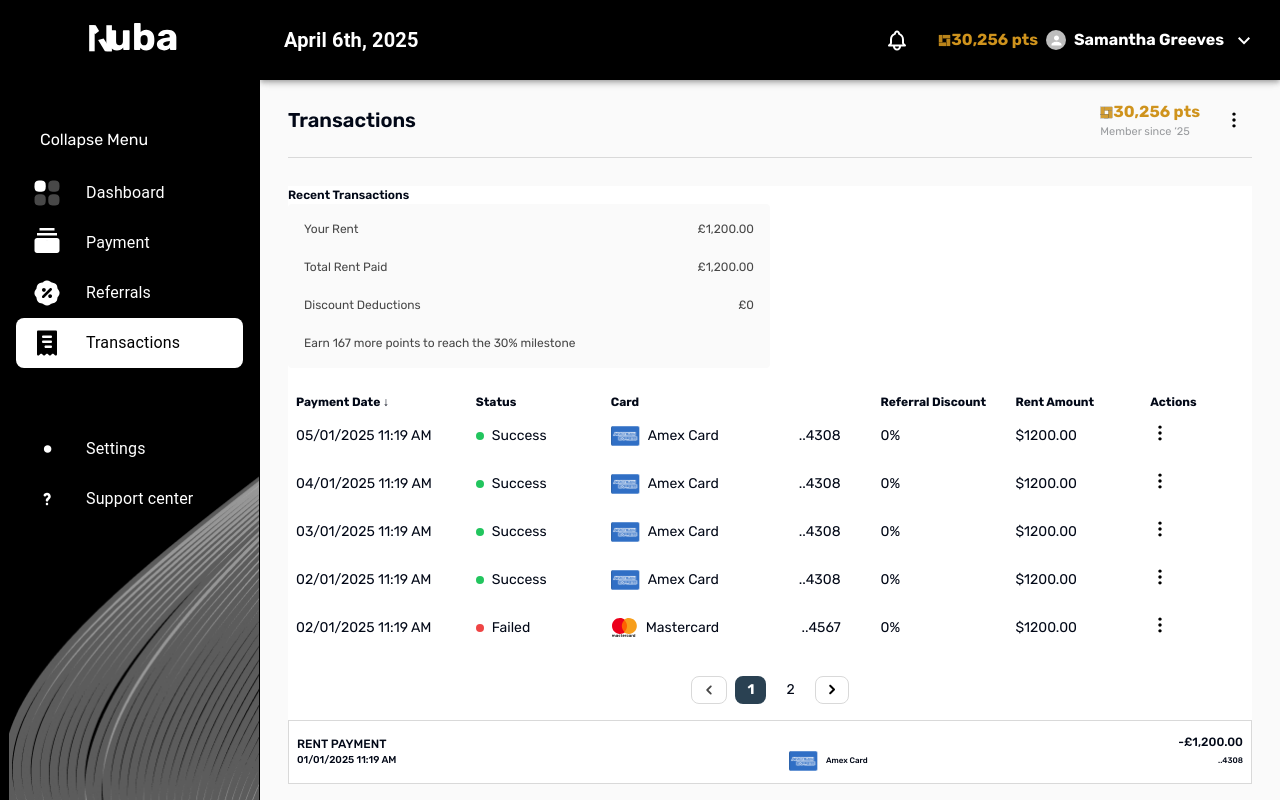
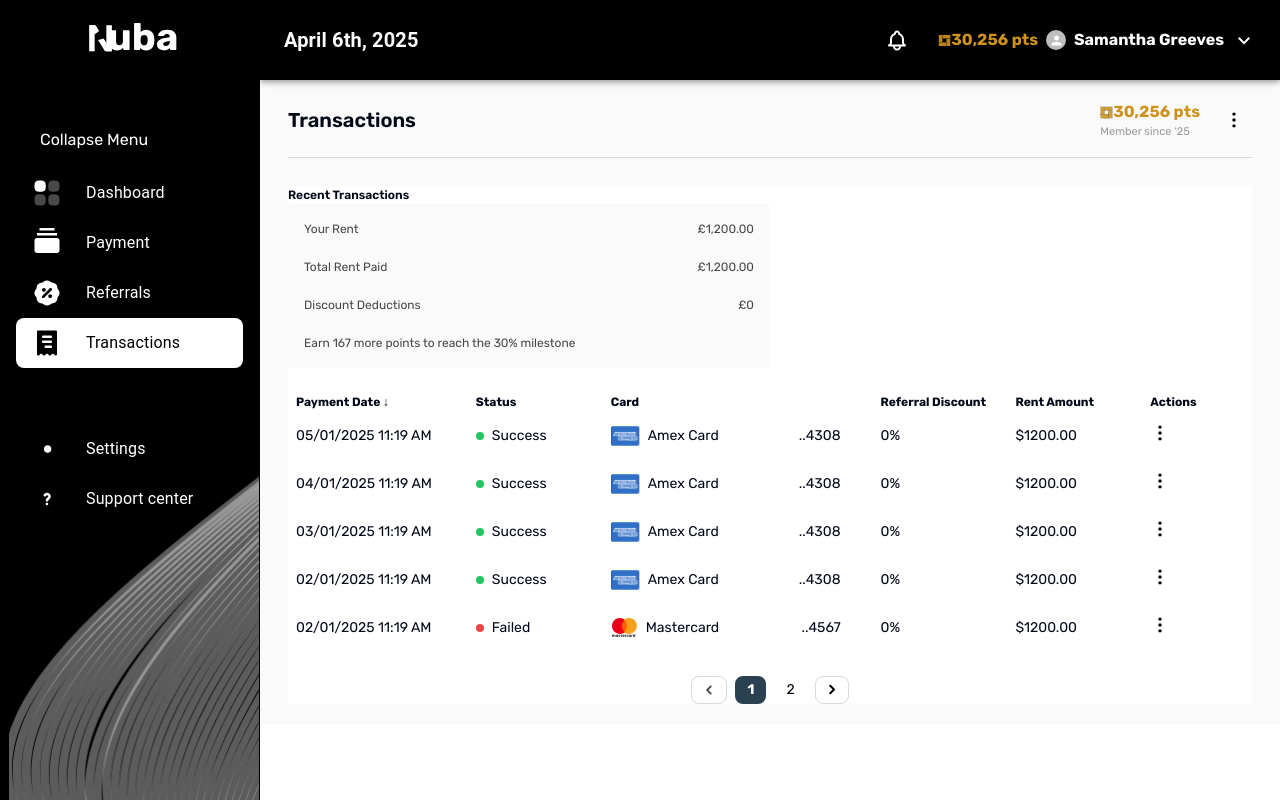
Before and after one commit to ayowoleadenuga/nuba-frontend, a Next.js app: page /transactions in a window 1280 px wide. Built offline with nearby package versions, Linux system fonts and the light colour scheme; some icons are missing.

Commit message:
table mobile update for transactions

```diff
--- a/components/dashboard/transactions/transaction-client.tsx
+++ b/components/dashboard/transactions/transaction-client.tsx
@@ -45,7 +45,7 @@ const TransactionClient = () => {
         </div>
 
         <TransactionTable />
-        <div className="border border-border px-2 py-3 mt-4 ">
+        <div className="md:hidden block border border-border px-2 py-3 mt-4 ">
           <div className="flex items-center justify-between w-full">
             <div className="w-[48%] ">
               <p className="uppercase text-[12px] font-[500] ">Rent Payment</p>
```
